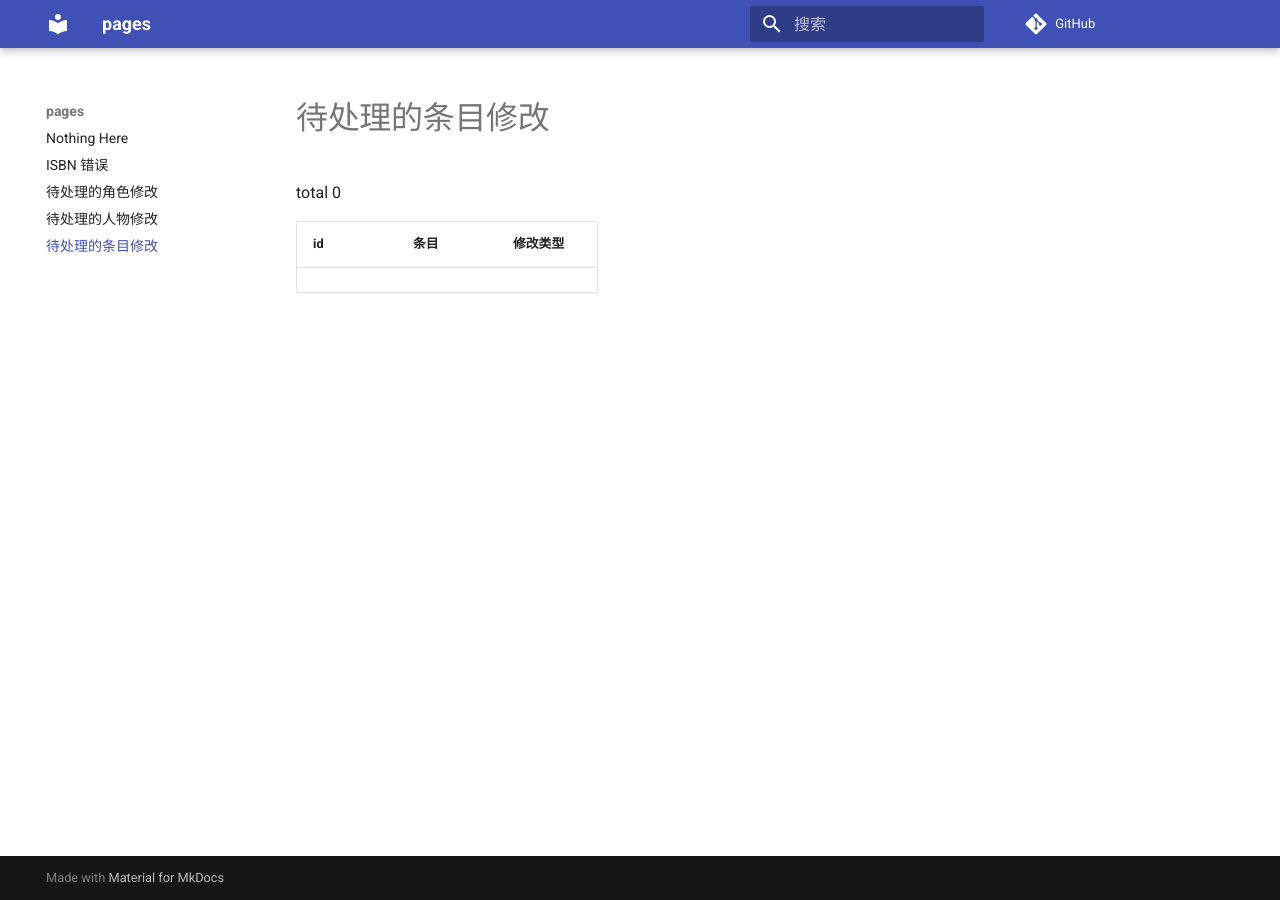
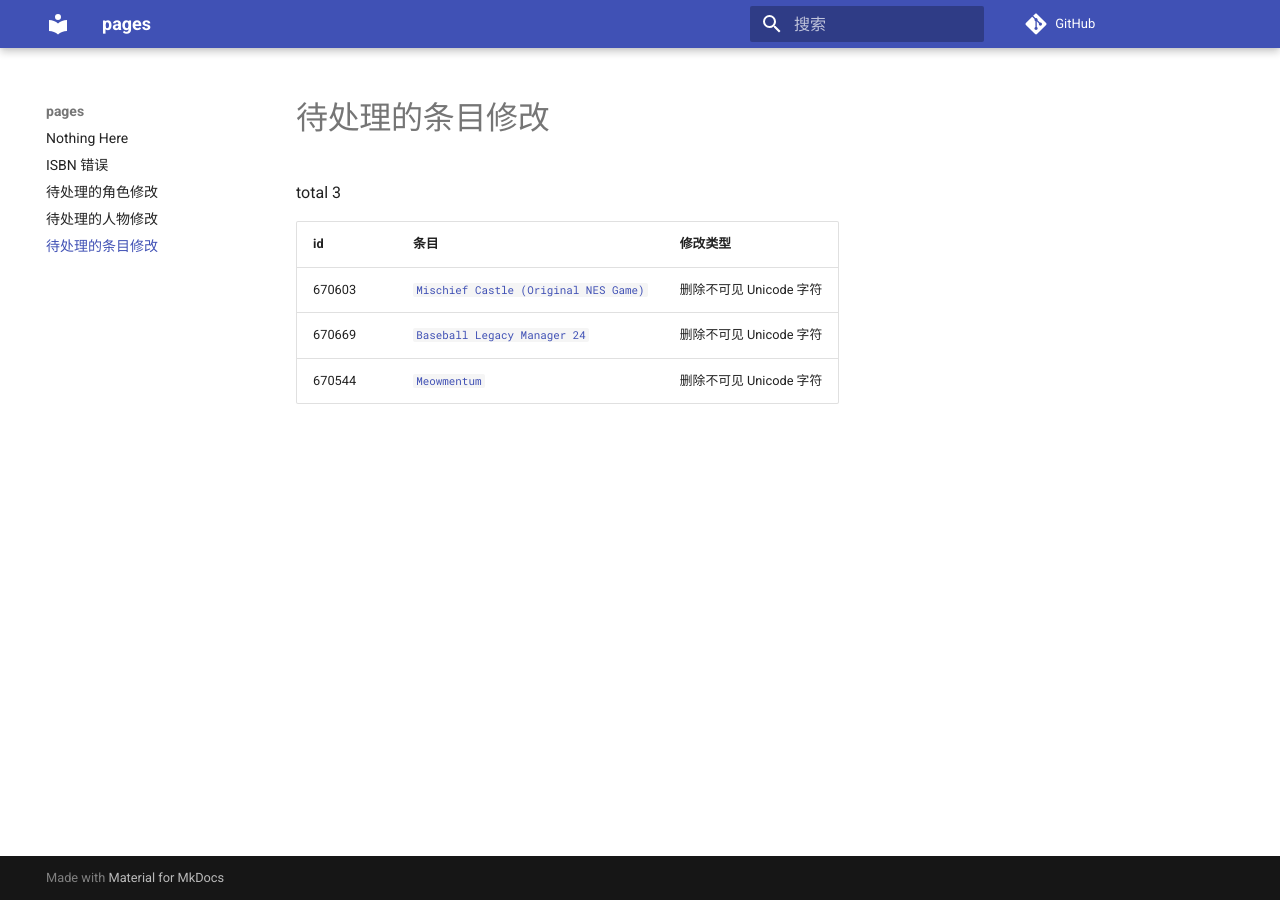
Before and after one commit to trim21/bangumi-pages, an MkDocs documentation site: the page built from docs/pending-subject-changes.md, in a window 1280 px wide. Built offline with MkDocs 1.6.1 and Material for MkDocs 9.7.7, drawn with Linux system fonts in a browser that asks for light colours; comment, search, counter and statistics services are not loaded.

Commit message:
update pending-changes.md

```diff
--- a/docs/pending-subject-changes.md
+++ b/docs/pending-subject-changes.md
@@ -1,6 +1,9 @@
 # 待处理的条目修改
 
-total 0
+total 3
 
 | id | 条目 | 修改类型 |
 | --- | --- | --- |
+| 670603 | [`Mischief Castle (Original NES Game)`](https://bgm.tv/subject/670603) | 删除不可见 Unicode 字符 |
+| 670669 | [`Baseball Legacy Manager 24`](https://bgm.tv/subject/670669) | 删除不可见 Unicode 字符 |
+| 670544 | [`Meowmentum`](https://bgm.tv/subject/670544) | 删除不可见 Unicode 字符 |
```
